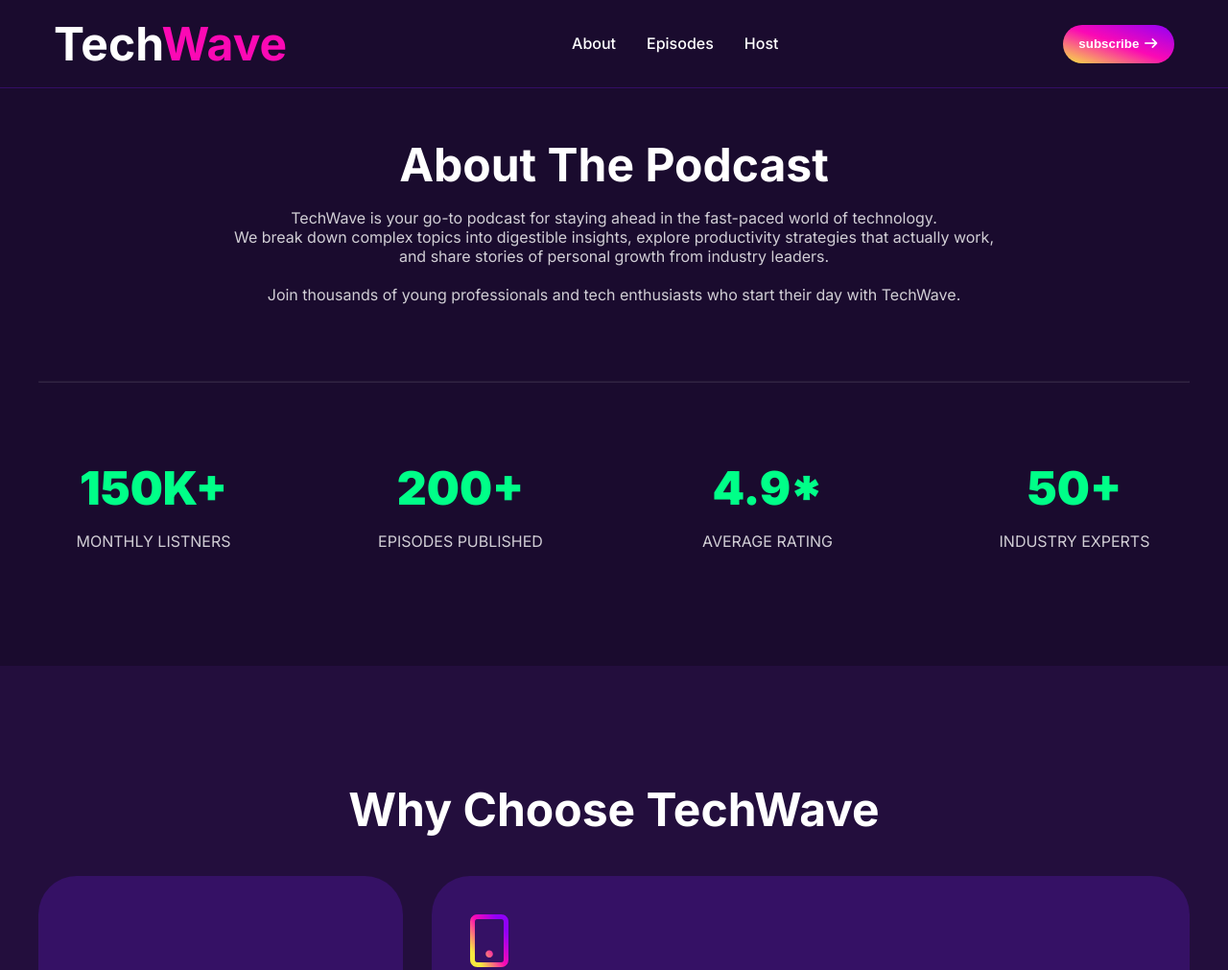
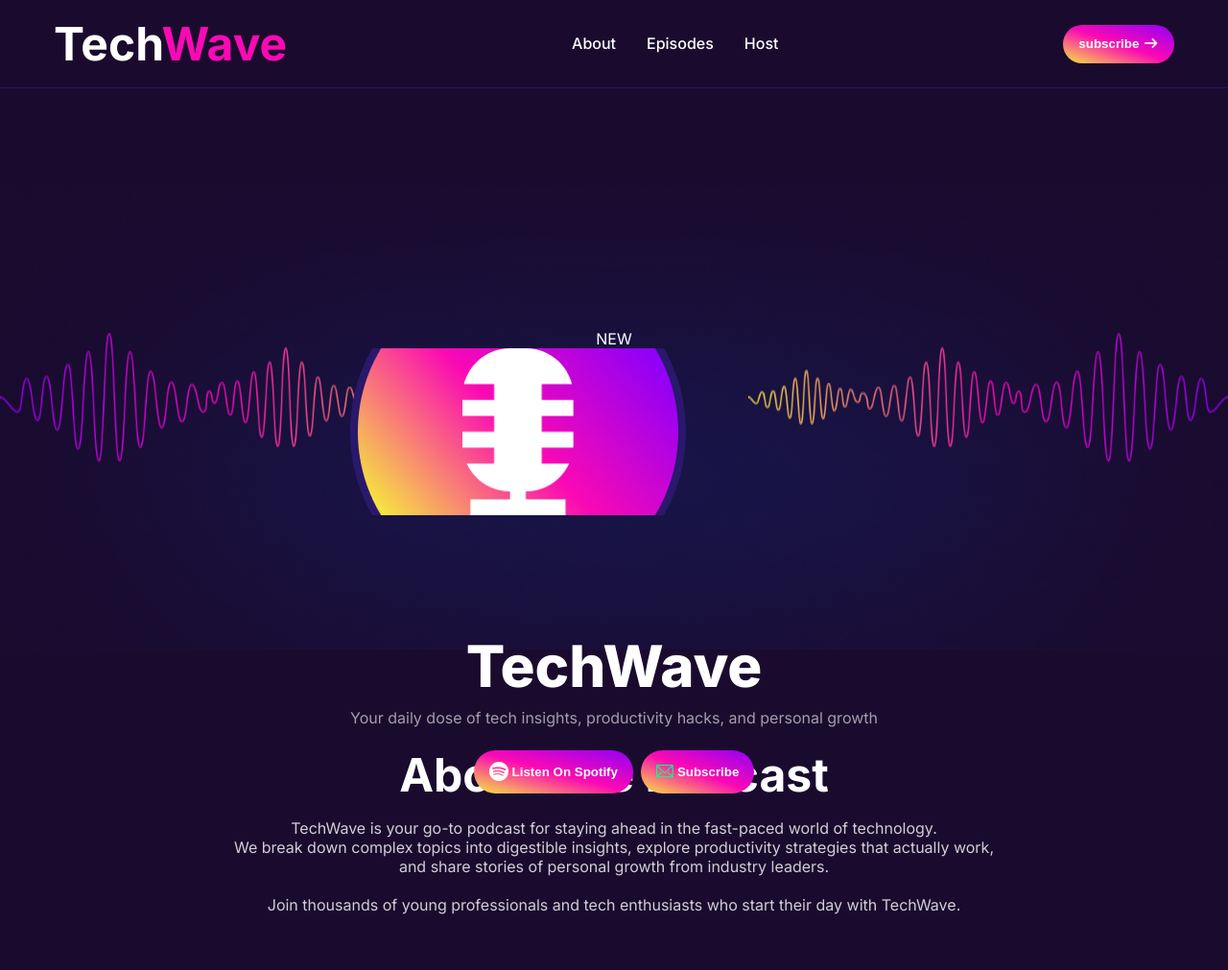
Before and after one commit to TasnimaTabassumTima/assignment-2, a plain HTML site: page index.html in a window 1280 px wide. Shown: the top 1011 px of the page at 96% size. Drawn offline with Linux system fonts and the light colour scheme.

Commit message:
I've started making the banner section

```diff
--- a/index.html
+++ b/index.html
@@ -28,18 +28,20 @@
                 <button class="humburger"><img src="./assets/hamburger-menu.png" alt=""></button>
             </div>
         </nav>
-        <!-- <div class="banner">
+        <div class="banner">
             <div class="banner-content-parent">
                 <div class="new">NEW</div>
-                <img class="microphone"src="assets/microphone.png" alt="Microphone">
-                <h3>TechWave</h3>
+                <div class="bg">
+                    <img class="microphone" src="./assets/microphone.png" alt="">
+                </div>
+                <h3 class="banner-name">TechWave</h3>
                 <p class="description">Your daily dose of tech insights, productivity hacks, and personal growth</p>
                 <div class="btns">
                     <button class="btn"><img src="assets/spotify.png" alt="">Listen On Spotify</button>
                     <button class="btn"><img src="assets/message.png" alt="">Subscribe</button>
                 </div>
             </div>
-        </div> -->
+        </div>
     </header>
 
     <main>
--- a/styles/style.css
+++ b/styles/style.css
@@ -95,19 +95,53 @@ body{
 }
 
 /* banner section */
-/* .banner{
+.banner{
     background-image: url("../assets/hero-bg.png");
     background-repeat: no-repeat;
     background-size: cover;
     text-align: center;
+    max-height: 760px;
 }
 .banner .banner-content-parent{
     max-width: 550px;
     margin: 101px auto;
+    margin-bottom: 101px;
+    position: relative;
+    bottom: -150px;
 }
-.banner-content-parent .microphone{
+/* .banner-content-parent .new{
     max-width: 350px;
 } */
+.banner-content-parent .bg{
+    max-width: 350px;
+    max-height: 350px;
+    margin-bottom: 121px;
+    background-image: url(../assets/hero-circle.png);
+    background-size: cover;
+    background-position: center;
+    background-repeat: no-repeat;
+    display: flex;
+    align-items: center;
+    justify-content: center;
+    overflow: hidden;
+}
+.microphone{
+    max-width: 116px;
+    max-height: 175px;
+}
+.banner-content-parent .banner-name{
+    font-size: 3.75rem;
+    font-weight: 800;
+    margin-bottom: 8px;
+}
+.banner-content-parent .description{
+    margin-bottom: 24px;
+}
+.banner-content-parent .btns{
+    display: flex;
+    gap: 8px;
+    justify-content: center;
+}
 
 /* about section */
 .about .about-header .about-description{
@@ -313,6 +347,9 @@ body{
     #id1, #id2, #id3, #id4, #id5{
         padding: 24px;
     }
+    .feature-cards{
+        flex-direction: column;
+    }
     .meet-card{
         flex-direction: column;
         gap: 24px;
```
